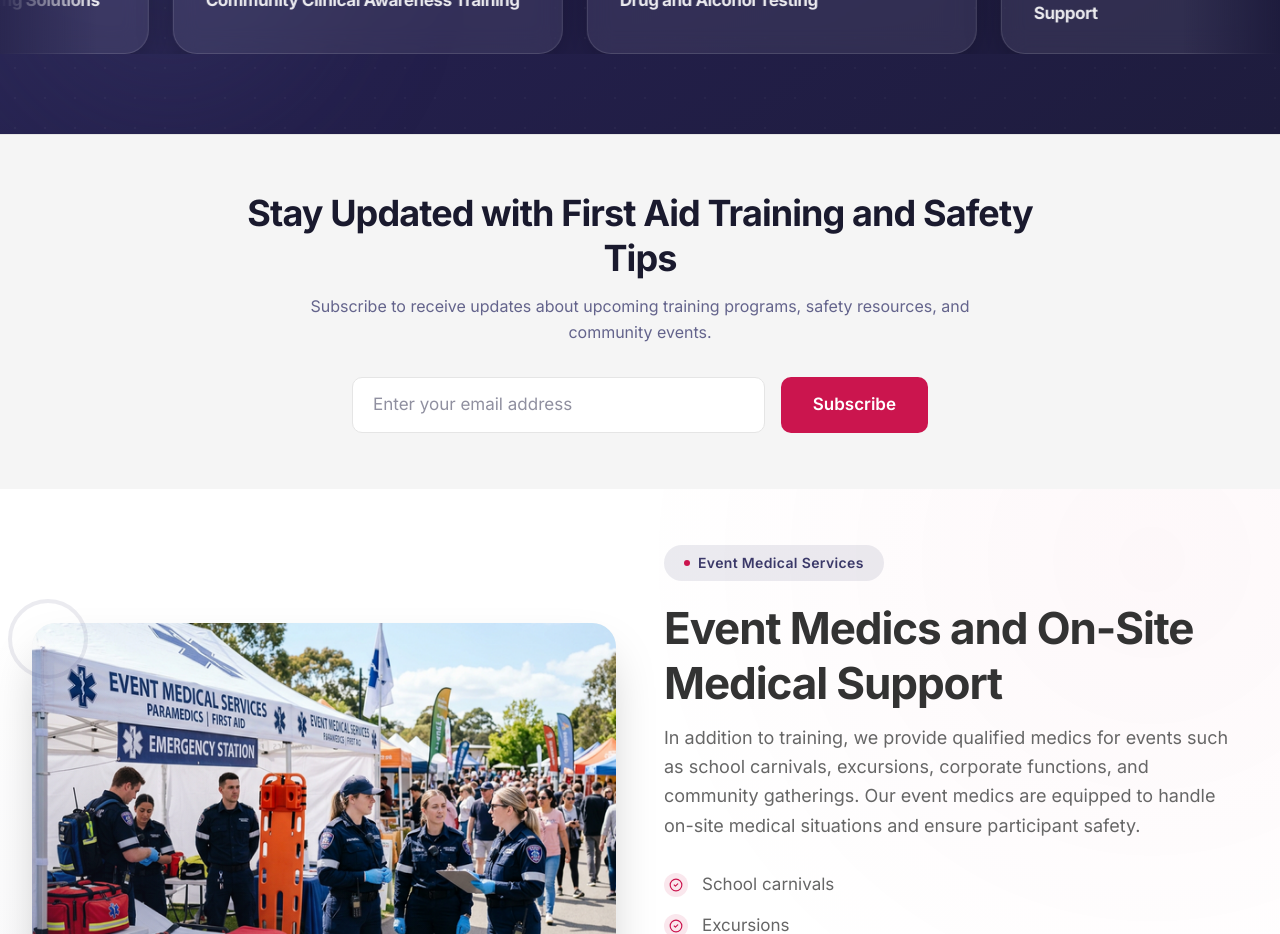
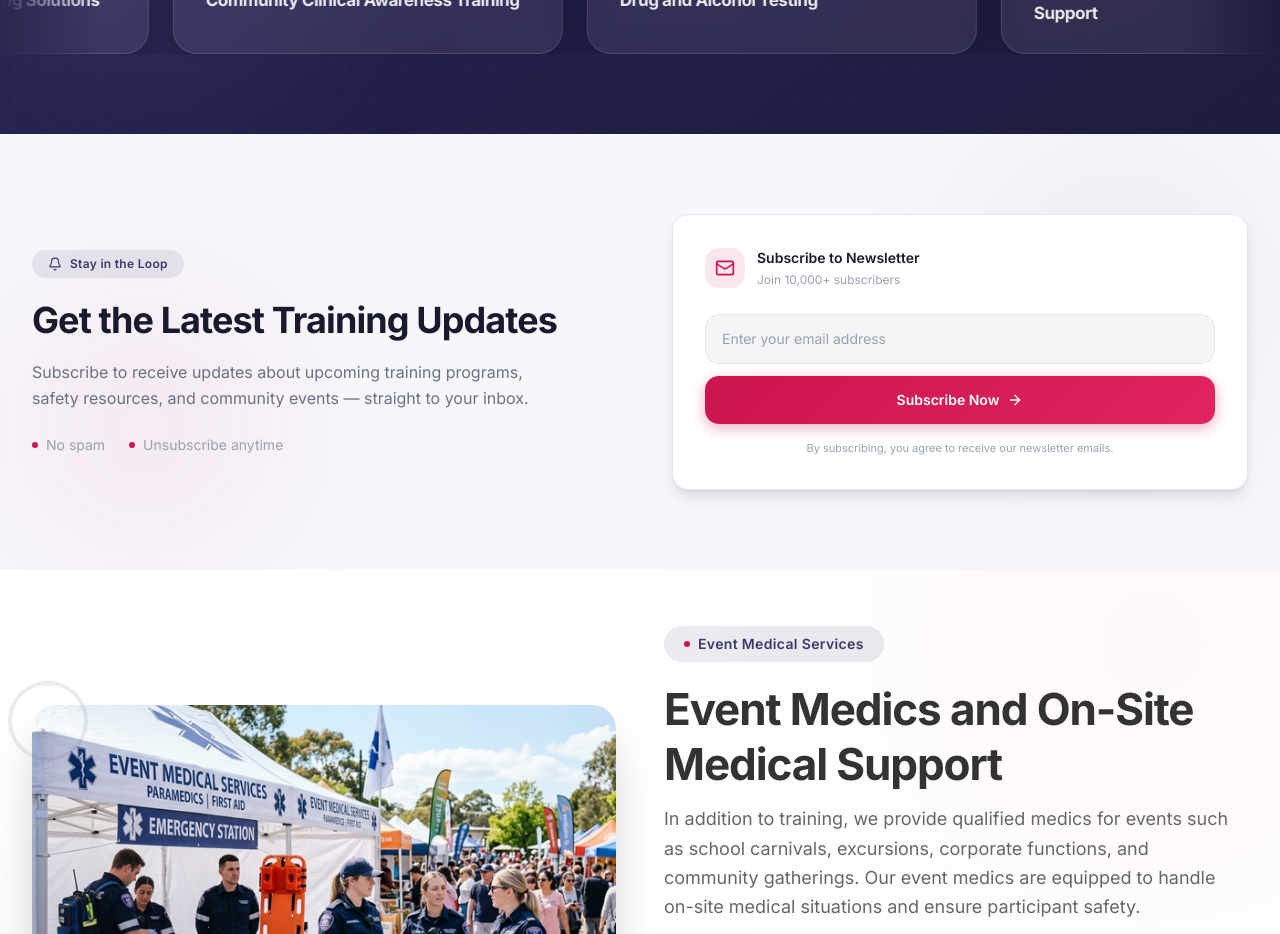
Before and after one commit to Gireeshma27/first-aid, a Next.js app: page / in a window 1280 px wide. Shown: the part 2360-3294 px from the top of the page. Built offline with nearby package versions, Linux system fonts and the light colour scheme.

Commit message:
updated home page

```diff
--- a/sections/newsletter.tsx
+++ b/sections/newsletter.tsx
@@ -1,7 +1,7 @@
 "use client"
 
 import { useState } from "react"
-import { Mail, CheckCircle2 } from "lucide-react"
+import { Mail, CheckCircle2, ArrowRight, Bell } from "lucide-react"
 import { Reveal } from "@/components/reveal"
 
 export function NewsletterSection({ lightTheme = true }: { lightTheme?: boolean }) {
@@ -18,64 +18,95 @@ export function NewsletterSection({ lightTheme = true }: { lightTheme?: boolean
     setIsSubmitted(true)
   }
 
-  const isDark = !lightTheme
+  return (
+    <section className="py-16 md:py-20 relative overflow-hidden bg-[#F7F7FB]">
+      {/* Decorative blurs */}
+      <div className="absolute top-0 right-0 w-80 h-80 rounded-full bg-[#3B3969]/5 blur-3xl" />
+      <div className="absolute bottom-0 left-0 w-72 h-72 rounded-full bg-[#CB154E]/5 blur-3xl" />
 
-  return (
-    <section className={`py-[44px] md:py-[56px] relative overflow-hidden ${
-      isDark
-        ? "bg-gradient-to-br from-[#3B3969] to-[#2E2C5A]"
-        : "bg-[#F5F5F5] border-t border-[#E5E5E5]"
-    }`}>
-      {/* Subtle Pattern overlay */}
-      {isDark && <div className="absolute inset-0 opacity-[0.03] pointer-events-none" style={{ backgroundImage: 'radial-gradient(circle at 2px 2px, white 1px, transparent 0)', backgroundSize: '32px 32px' }}></div>}
-
-      <div className="mx-auto max-w-4xl px-5 lg:px-8 relative z-10">
+      <div className="relative z-10 mx-auto max-w-7xl px-5 lg:px-8">
         <Reveal>
           {isSubmitted ? (
-          /* ── Success ── */
-          <div className="flex flex-col items-center gap-4 text-center">
-            <div className="w-14 h-14 rounded-full bg-green-500/20 flex items-center justify-center">
-              <CheckCircle2 className="w-7 h-7 text-green-400" />
+            /* ── Success state ── */
+            <div className="flex flex-col items-center gap-4 text-center max-w-md mx-auto">
+              <div className="w-16 h-16 rounded-2xl bg-green-500/10 flex items-center justify-center">
+                <CheckCircle2 className="w-8 h-8 text-green-500" />
+              </div>
+              <h3 className="text-2xl font-bold text-[#1a1a2e]">You&apos;re all set!</h3>
+              <p className="text-sm text-gray-500 leading-relaxed">
+                We&apos;ll keep you updated with the latest training news and opportunities.
+              </p>
+            </div>
+          ) : (
+            /* ── Two-column layout ── */
+            <div className="grid md:grid-cols-2 gap-10 md:gap-16 items-center">
+              {/* Left — Content */}
+              <div>
+                <span className="inline-flex items-center gap-2 px-4 py-1.5 rounded-full bg-[#3B3969]/10 text-[#3B3969] text-xs font-semibold mb-5 tracking-wide">
+                  <Bell className="w-3.5 h-3.5" />
+                  Stay in the Loop
+                </span>
+
+                <h2 className="text-3xl md:text-4xl font-bold text-[#1a1a2e] leading-tight tracking-tight mb-4">
+                  Get the Latest Training Updates
+                </h2>
+
+                <p className="text-base text-gray-500 leading-relaxed mb-6 max-w-lg">
+                  Subscribe to receive updates about upcoming training programs, safety resources, and community events — straight to your inbox.
+                </p>
+
+                <div className="flex items-center gap-6 text-sm text-gray-400">
+                  <span className="flex items-center gap-2">
+                    <span className="w-1.5 h-1.5 rounded-full bg-[#CB154E]" />
+                    No spam
+                  </span>
+                  <span className="flex items-center gap-2">
+                    <span className="w-1.5 h-1.5 rounded-full bg-[#CB154E]" />
+                    Unsubscribe anytime
+                  </span>
+                </div>
+              </div>
+
+              {/* Right — Form card */}
+              <div className="rounded-2xl bg-white border border-gray-200 shadow-lg p-6 md:p-8">
+                <div className="flex items-center gap-3 mb-6">
+                  <div className="w-10 h-10 rounded-xl bg-[#CB154E]/10 flex items-center justify-center">
+                    <Mail className="w-5 h-5 text-[#CB154E]" />
                   </div>
                   <div>
-              <h3 className={`text-xl font-bold mb-2 ${isDark ? "text-white" : "text-[#1a1a2e]"}`}>Thank you for subscribing!</h3>
-              <p className={`text-sm leading-relaxed max-w-sm mx-auto ${isDark ? "text-white/70" : "text-[#64648c]"}`}>
-                We&apos;ll keep you updated with the latest news and training opportunities.
-              </p>
+                    <p className="text-sm font-semibold text-[#1a1a2e]">Subscribe to Newsletter</p>
+                    <p className="text-xs text-gray-400">Join 10,000+ subscribers</p>
                   </div>
                 </div>
-        ) : (
-          /* ── Default: Centered layout ── */
-          <div className="text-center">
-            <h2 className={`text-3xl md:text-4xl font-bold leading-tight mb-3 ${isDark ? "text-white" : "text-[#1a1a2e]"}`}>
-              Stay Updated with First Aid Training and Safety Tips
-            </h2>
 
-            <p className={`text-base max-w-2xl mx-auto mb-8 ${isDark ? "text-white/80" : "text-[#64648c]"}`}>
-              Subscribe to receive updates about upcoming training programs, safety resources, and community events.
-            </p>
-
-            <form onSubmit={handleSubmit} className="flex flex-col md:flex-row gap-4 justify-center w-full max-w-xl mx-auto">
+                <form onSubmit={handleSubmit} className="space-y-3">
                   <input
                     type="email"
                     value={email}
                     onChange={(e) => setEmail(e.target.value)}
                     placeholder="Enter your email address"
                     required
-                className={`rounded-lg px-5 py-3.5 w-full focus:outline-none focus:ring-2 focus:ring-[#CB154E] transition-all ${
-                  isDark
-                    ? "bg-white/10 border border-white/20 text-white placeholder:text-white/50 focus:bg-white/15"
-                    : "bg-white border border-[#E5E5E5] text-[#1a1a2e] placeholder:text-[#9090a0] focus:bg-white"
-                }`}
+                    className="w-full px-4 py-3.5 rounded-xl bg-[#F5F5F8] border border-gray-200 text-sm text-[#1a1a2e] placeholder:text-gray-400 outline-none focus:border-[#CB154E]/50 focus:ring-1 focus:ring-[#CB154E]/30 focus:bg-white transition-all duration-200"
                   />
                   <button
                     type="submit"
                     disabled={isSubmitting}
-                className="bg-[#CB154E] text-white px-8 py-3.5 rounded-lg font-semibold hover:bg-[#a51140] hover:scale-[1.02] transition-all duration-200 disabled:opacity-70 disabled:cursor-not-allowed whitespace-nowrap"
+                    className="w-full px-6 py-3.5 rounded-xl text-sm font-semibold text-white flex items-center justify-center gap-2 transition-all duration-300 hover:brightness-110 hover:-translate-y-0.5 disabled:opacity-70 disabled:cursor-not-allowed cursor-pointer"
+                    style={{
+                      background: "linear-gradient(135deg, #CB154E 0%, #e02460 100%)",
+                      boxShadow: "0 4px 14px rgba(203,21,78,0.35)",
+                    }}
                   >
-                {isSubmitting ? "Subscribing..." : "Subscribe"}
+                    {isSubmitting ? "Subscribing..." : (
+                      <>Subscribe Now <ArrowRight className="w-4 h-4" /></>
+                    )}
                   </button>
                 </form>
+
+                <p className="text-[11px] text-gray-400 mt-4 text-center">
+                  By subscribing, you agree to receive our newsletter emails.
+                </p>
+              </div>
             </div>
           )}
         </Reveal>
```
Lines whose indentation alone changed are shown as unchanged.
